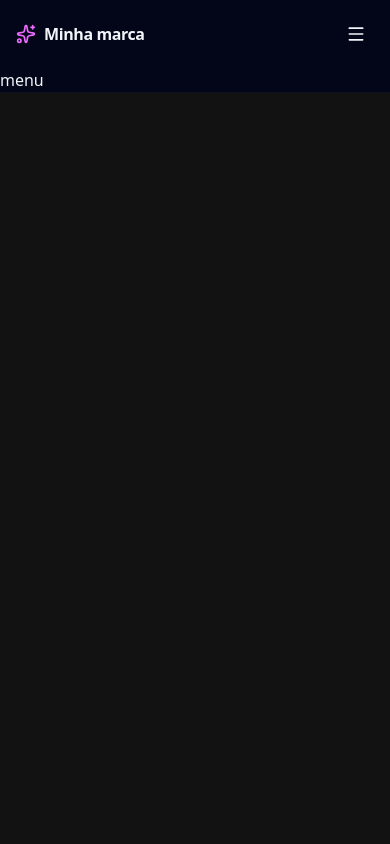
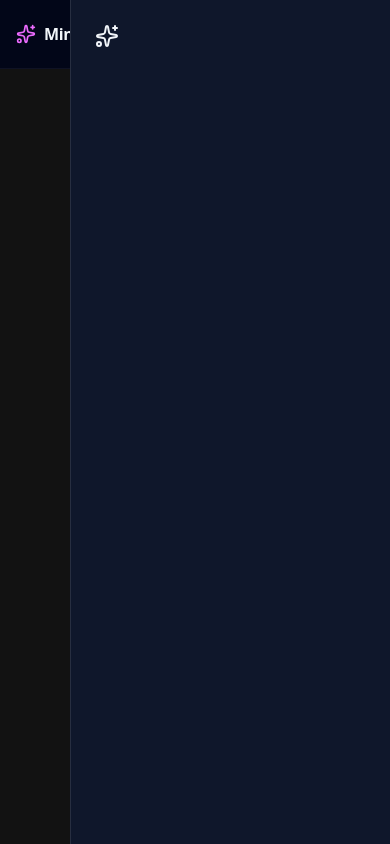
Before and after one commit to Gioomoraes/projeto-site, a React (Vite) app: page / in a window 390 px wide. Both pictures are taken after a click on the button 356 px from the left and 34 px from the top of the page. Built offline with nearby package versions, Linux system fonts and the light colour scheme.

Commit message:
feat: add mobile drawer menu with overlay and close behavior

```diff
--- a/src/App.jsx
+++ b/src/App.jsx
@@ -52,7 +52,13 @@ function App() {
         </div>
         {open && (
           <div className="md:hiddden">
-            <p>menu</p>
+            <div className="fixed bg-black/60" onClick={() => setOpen(false)}>
+              <div className="fixed top-0 right-0 w-80 h-full bg-slate-900 border-l border-white/10 p-6">
+                <div className="flex items-center gap-2">
+                  <Sparkles className="size-6 text-fuschia-400" />
+                </div>
+              </div>
+            </div>
           </div>
         )}
       </header>
```
